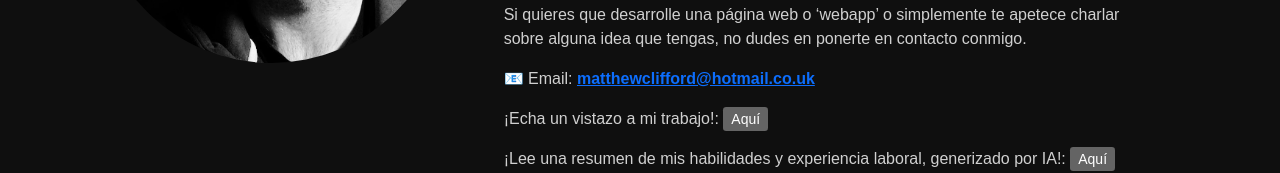
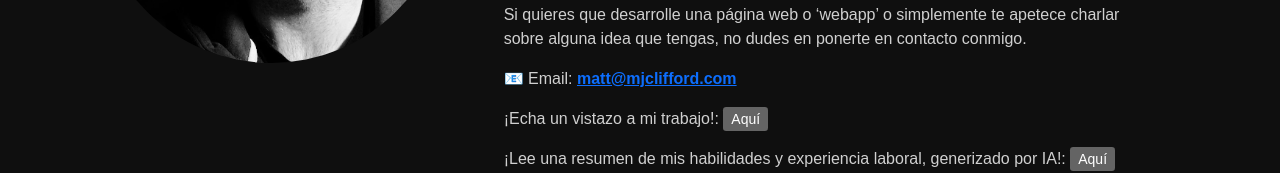
Before and after one commit to BuenVia/portfolio_react, a React (Create React App) app: page / in a window 1280 px wide. Shown: the part 491-664 px from the top of the page. Built offline with nearby package versions, Linux system fonts and the light colour scheme.

Commit message:
changes to CV and to contact details

```diff
--- a/src/components/Intro.jsx
+++ b/src/components/Intro.jsx
@@ -22,7 +22,7 @@ export default function Intro(props) {
                         language.engIntro.map(i => {
                             return (<p key={language.engIntro.indexOf(i)}>{i}</p>)
                         })}
-                        <p>📧 Email: <a href="mailto:matthewclifford@hotmail.co.uk" className="email">matthewclifford@hotmail.co.uk</a></p>
+                        <p>📧 Email: <a href="mailto:matt@mjclifford.com" className="email">matt@mjclifford.com</a></p>
                         <p>{props.language ? "¡Echa un vistazo a mi trabajo!" : "Check out my work!"}: <a className="btn-sm" href="/projects?lang=es">{props.language ? "Aquí":"Here"}</a></p>
                         <p>{props.language ? "¡Lee una resumen de mis habilidades y experiencia laboral, generizado por IA!" : "Read an AI generated summary of my skills and experience!"}: <a className="btn-sm" href="/summary?lang=es">{props.language ? "Aquí":"Here"}</a></p>
                     </div>
```
Also changed, not shown: 1 other file (tests, documents, lock files or other folders).
